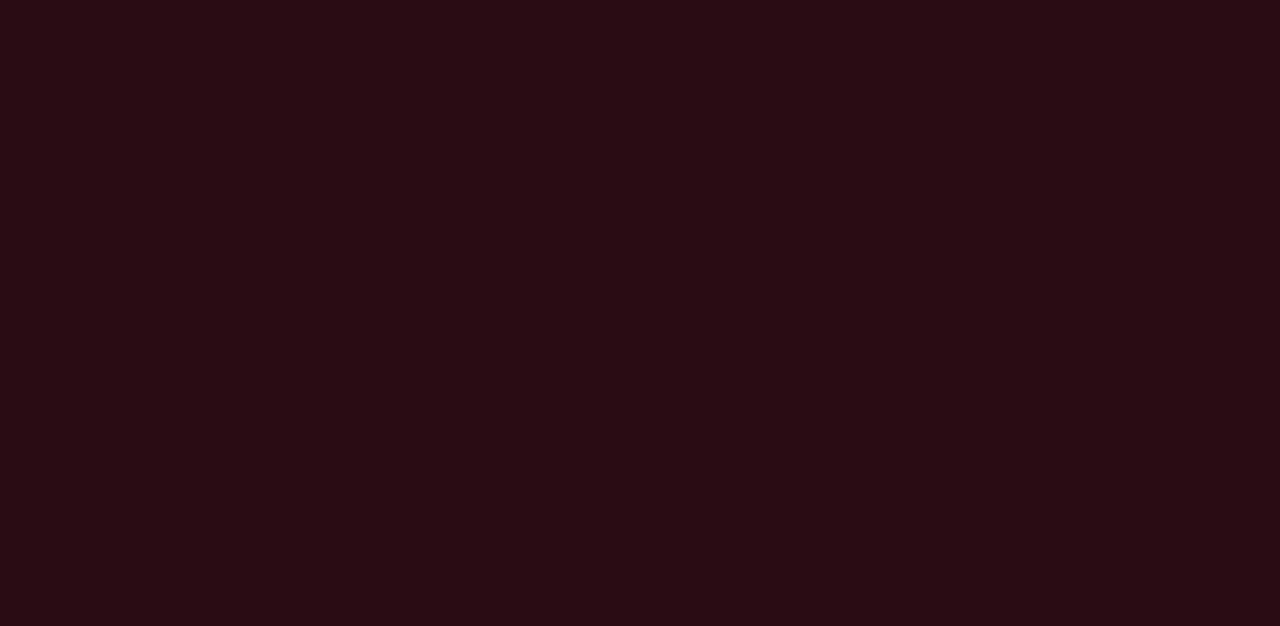
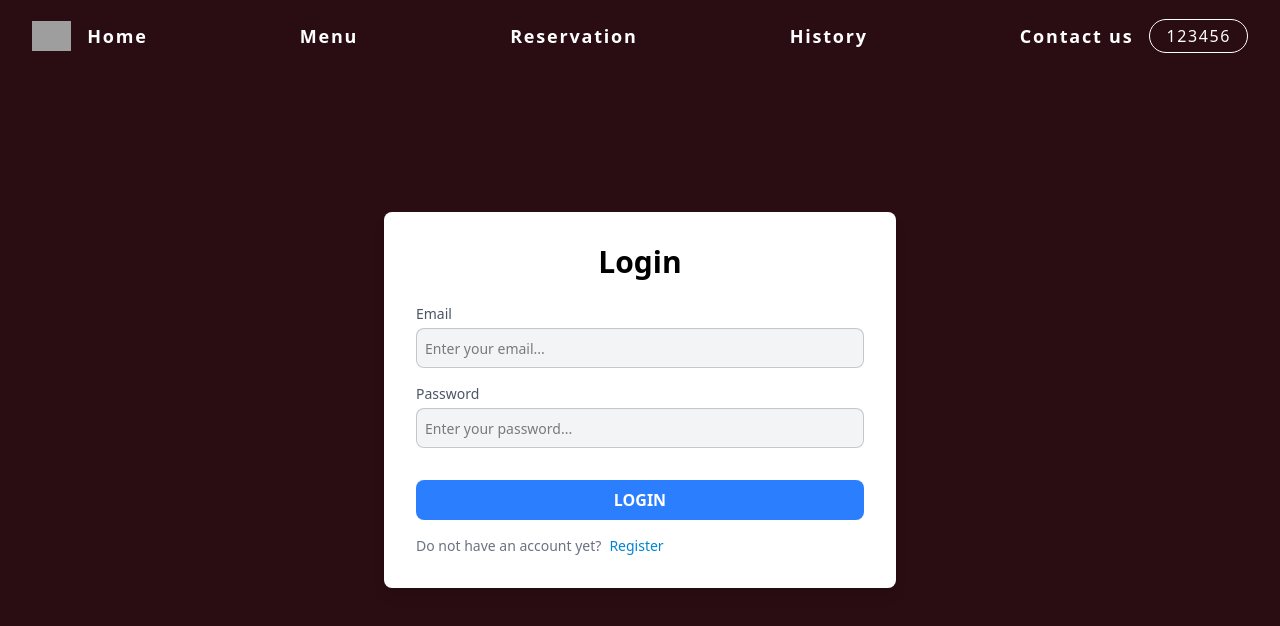
Before and after one commit to Puris-Kaechalad/QUEUETY, a React (Vite) app in the folder apps/FrontEnd/: page /login in a window 1280 px wide. Before the commit this address had no page. Shown: the top 626 px of the page. Built offline with nearby package versions, Linux system fonts and the light colour scheme; grey boxes are pictures that could not be loaded.

Commit message:
Login page

```diff
--- a/apps/FrontEnd/src/App.jsx
+++ b/apps/FrontEnd/src/App.jsx
@@ -2,6 +2,7 @@ import { useState } from 'react'
 import { BrowserRouter as Router, Routes, Route } from "react-router-dom";
 import './App.css'
 import Register from './pages/client/register'
+import Login from './pages/client/login'
 import Home from './pages/client/home'
 
 function App() {
@@ -10,6 +11,7 @@ function App() {
       <Routes>
         <Route path="/" element={<Home />} />
         <Route path="/register" element={<Register />} />
+        <Route path="/login" element={<Login />} />
       </Routes>
     </>
   )
--- a/apps/FrontEnd/src/component/nav.jsx
+++ b/apps/FrontEnd/src/component/nav.jsx
@@ -57,7 +57,7 @@ function nav() {
             </div>
 
             <div className="navbar-end">
-                <Link to="register" className=" flex px-4 py-1 text-white border-1 border-white rounded-full tracking-widest hover:bg-white hover:text-warning hover:border-white
+                <Link to="login" className=" flex px-4 py-1 text-white border-1 border-white rounded-full tracking-widest hover:bg-white hover:text-warning hover:border-white
                 hover:scale-110 duration-300 ease-in-out">
                     123456
                 </Link>
--- a/apps/FrontEnd/src/pages/client/login.jsx
+++ b/apps/FrontEnd/src/pages/client/login.jsx
@@ -3,7 +3,39 @@ import Navbar from '../../component/nav'
 
 function login() {
     return (
-        <Navbar />
+        <>
+            <Navbar />
+            <div className="flex justify-center items-center min-h-screen p-8 sm:p-0">
+                <div className="bg-white p-8 rounded-lg shadow-lg w-full max-w-lg">
+                    <h2 className="text-3xl font-bold text-center text-black mb-6">Login</h2>
+                    <div className="mt-4">
+                        <label className="block text-sm font-medium text-gray-600">Email</label>
+                        <input
+                            type="email"
+                            placeholder="Enter your email..."
+                            className="input text-black w-full mt-1 p-2 border rounded-lg bg-gray-100 focus:ring-2 focus:ring-blue-500"
+                        />
+                    </div>
+                    <div className="mt-4">
+                        <label className="block text-sm font-medium text-gray-600">Password</label>
+                        <input
+                            type="password"
+                            placeholder="Enter your password..."
+                            className="input text-black w-full mt-1 p-2 border rounded-lg bg-gray-100 focus:ring-2 focus:ring-blue-500"
+                        />
+                    </div>
+
+                    <button className="w-full mt-8 bg-blue-500 text-white font-semibold py-2 rounded-lg hover:bg-blue-600">
+                        LOGIN
+                    </button>
+                    <div className="flex justify-start gap-2 mt-4">
+                        <p className="text-gray-500 text-sm">Do not have an account yet?</p>
+                        <a className="text-sky-600 text-sm">Register</a>
+                    </div>
+
+                </div>
+            </div>
+        </>
     )
 }
 
```
